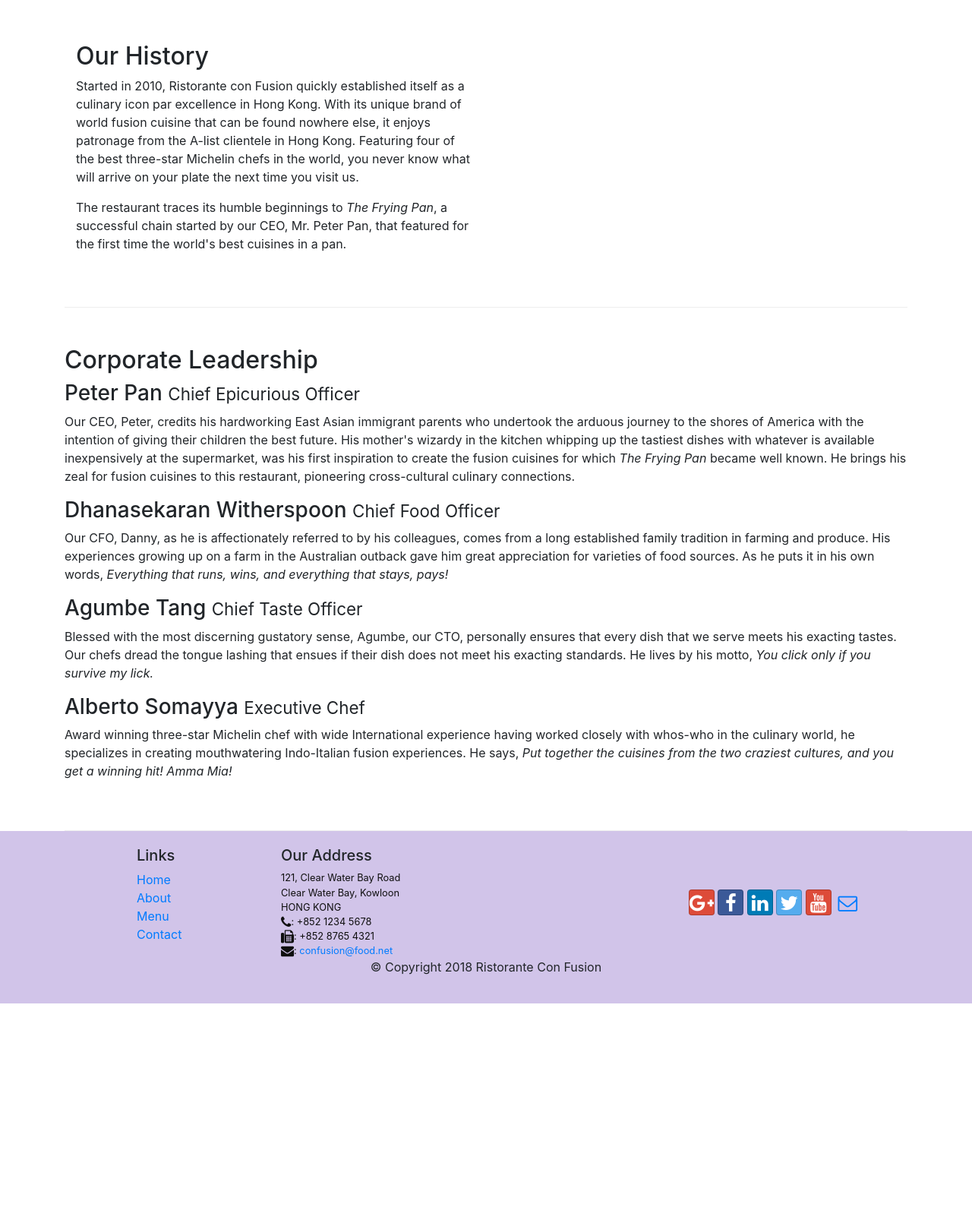
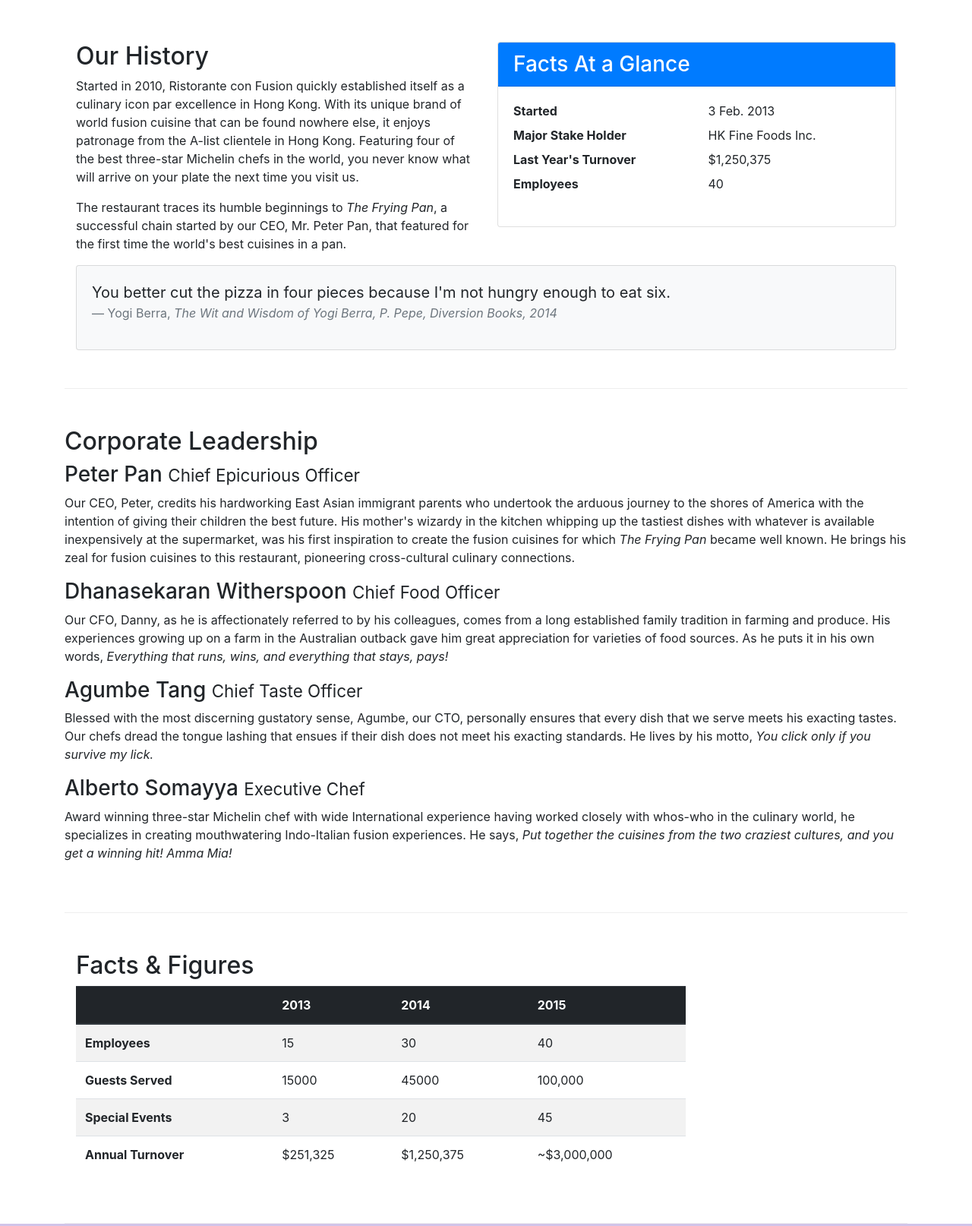
Before and after one commit to vamshikrishnayedire/CSS-Project, a website: page aboutus.html in a window 1280 px wide. Shown: the part 460-2074 px from the top of the page at 76% size. Before the commit the page ends 1781 px from the top, so only its background shows below. Drawn offline with nearby package versions, Linux system fonts and the light colour scheme.

Commit message:
Images and Videos

```diff
--- a/aboutus.html
+++ b/aboutus.html
@@ -22,7 +22,7 @@
             <button class="navbar-toggler" type="button" data-toggle="collapse" data-target="#Navbar">
                 <span class="navbar-toggler-icon"></span>
             </button>
-            <a class="navbar-brand mr-auto" href="./index.html">Ristorante con Fusion</a>
+            <a class="navbar-brand mr-auto" href="./index.html"><img src="img/logo.png" height="30" width="41"></a>
             <div class="collapse navbar-collapse" id="Navbar">
                 <ul class="navbar-nav mr-auto">
                     <li class="nav-item"><a class="nav-link" href="./index.html"><span class="fa fa-home fa-lg"></span> Home</a></li>
@@ -65,11 +65,36 @@
                 <p>Started in 2010, Ristorante con Fusion quickly established itself as a culinary icon par excellence in Hong Kong. With its unique brand of world fusion cuisine that can be found nowhere else, it enjoys patronage from the A-list clientele in Hong Kong.  Featuring four of the best three-star Michelin chefs in the world, you never know what will arrive on your plate the next time you visit us.</p>
                 <p>The restaurant traces its humble beginnings to <em>The Frying Pan</em>, a successful chain started by our CEO, Mr. Peter Pan, that featured for the first time the world's best cuisines in a pan.</p>
             </div>
+            <div class="col-12 col-sm-6">
+                <div class="card">
+                    <h3 class="card-header bg-primary text-white">Facts At a Glance</h3>
+                    <div class="card-body">
+                        <dl class="row">
+                            <dt class="col-6">Started</dt>
+                            <dd class="col-6">3 Feb. 2013</dd>
+                            <dt class="col-6">Major Stake Holder</dt>
+                            <dd class="col-6">HK Fine Foods Inc.</dd>
+                            <dt class="col-6">Last Year's Turnover</dt>
+                            <dd class="col-6">$1,250,375</dd>
+                            <dt class="col-6">Employees</dt>
+                            <dd class="col-6">40</dd>
+                        </dl>
+                    </div>
+                </div>
+            </div>
             <div class="col-12">
+                <div class="card card-body bg-light">
+                    <blockquote class="blockquote">
+                        <p class="mb-0">You better cut the pizza in four pieces because
+                            I'm not hungry enough to eat six.</p>
+                        <footer class="blockquote-footer">Yogi Berra,
+                            <cite title="Source Title">The Wit and Wisdom of Yogi Berra,
+                            P. Pepe, Diversion Books, 2014</cite>
+                        </footer>
+                    </blockquote>
+                </div>
             </div>
         </div>
-
-
         <div class="row row-content">
             <div>
                 <h2>Corporate Leadership</h2>
@@ -83,7 +108,52 @@
                 <p class="d-none d-sm-block">Award winning three-star Michelin chef with wide International experience having worked closely with whos-who in the culinary world, he specializes in creating mouthwatering Indo-Italian fusion experiences. He says, <em>Put together the cuisines from the two craziest cultures, and you get a winning hit! Amma Mia!</em></p>
             </div>
        </div>
+       <div class="row row-content">
+            <div class="col-12 col-sm-9">
+                <h2>Facts &amp; Figures</h2>
+                <div class="table-responsive">
+                    <table class="table table-striped">
+                        <thead class="thead-dark">
+                            <tr>
+                                <th>&nbsp;</th>
+                                <th>2013</th>
+                                <th>2014</th>
+                                <th>2015</th>
+                            </tr>
+                        </thead>
+                        <tbody>
+                            <tr>
+                                <th>Employees</th>
+                                <td>15</td>
+                                <td>30</td>
+                                <td>40</td>
+                            </tr>
+                            <tr>
+                                <th>Guests Served</th>
+                                <td>15000</td>
+                                <td>45000</td>
+                                <td>100,000</td>
+                            </tr>
+                            <tr>
+                                <th>Special Events</th>
+                                <td>3</td>
+                                <td>20</td>
+                                <td>45</td>
+                            </tr>
+                            <tr>
+                                <th>Annual Turnover</th>
+                                <td>$251,325</td>
+                                <td>$1,250,375</td>
+                                <td>~$3,000,000</td>
+                            </tr>
+                        </tbody>
+                    </table>
+                </div>
+            </div>
+            <div class="col col-sm-3">
 
+            </div>
+       </div>
     </div>
 
     <footer class="footer">
```
Also changed, not shown: contactus.html (+1 -1 lines), index.html (+27 -8 lines), img/alberto.png (added), img/buffet.png (added), img/logo.png (added), img/uthappizza.png (added), 1 other file.
